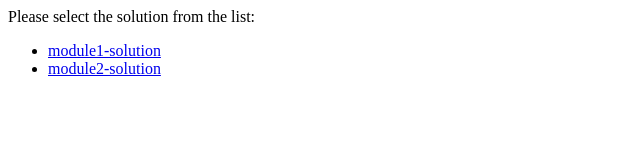
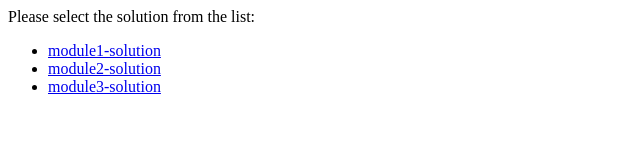
Before and after one commit to MarcoGiuseppeGatto/coursera-test, a plain HTML site: page index.html in a window 1280 px wide. Shown: the whole page, without its empty margins (0-640 px from the left). Drawn offline with Linux system fonts and the light colour scheme.

Commit message:
Module 3 solution second release

```diff
--- a/index.html
+++ b/index.html
@@ -11,6 +11,7 @@
     <ul>
         <li><a href="module1-solution\index.html">module1-solution</a></li>
         <li><a href="module2-solution\index.html">module2-solution</a></li>
+        <li><a href="module3-solution\index.html">module3-solution</a></li>
 
     </ul>
 </body>
```
